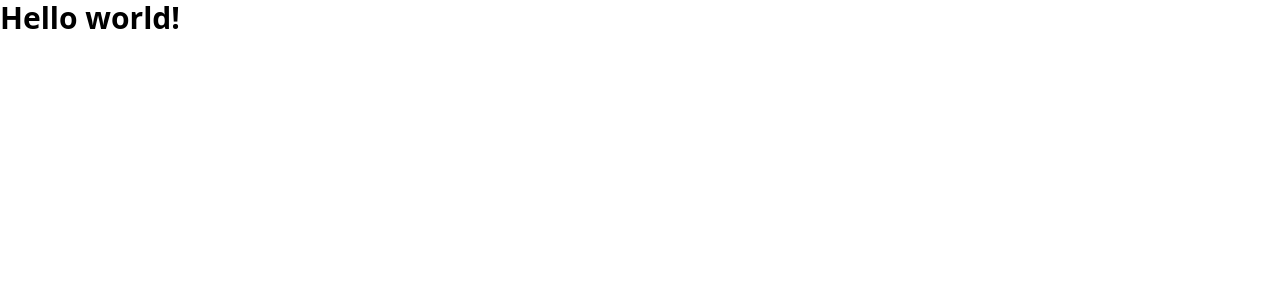
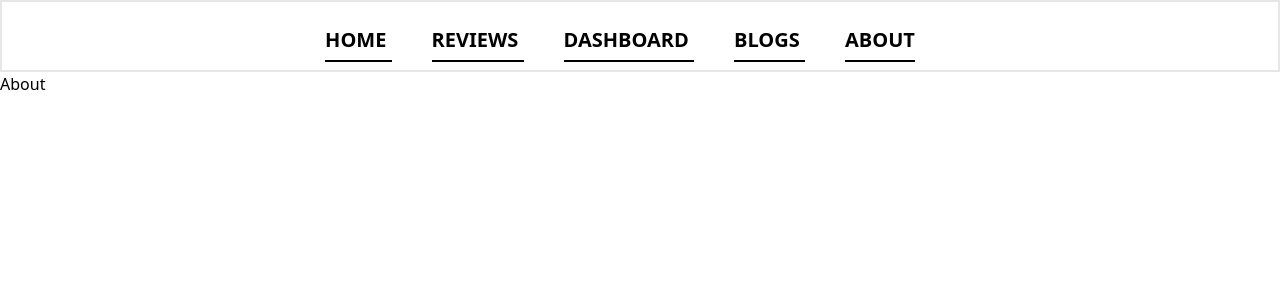
Before and after one commit to Tasnim-Pricila/WildFlower-Clothing, a React (Create React App) app: page /about in a window 1280 px wide. Shown: the top 300 px of the page. Built offline with nearby package versions, Linux system fonts and the light colour scheme.

Commit message:
Menubar and routing added

```diff
--- a/src/App.js
+++ b/src/App.js
@@ -1,11 +1,25 @@
+import { Route, Routes } from 'react-router-dom';
 import './App.css';
+import About from './components/About/About';
+import Blogs from './components/Blogs/Blogs';
+import Dashboard from './components/Dashboard/Dashboard';
+import Header from './components/Header/Header';
+import Home from './components/Home/Home';
+import Reviews from './components/Reviews/Reviews';
 
 function App() {
   return (
     <div className="App">
-      <h1 className="text-3xl font-bold">
-        Hello world!
-    </h1>
+      <Header> </Header>
+      <Routes>
+        <Route path='/' element={<Home/>}> </Route>
+        <Route path='/home' element={<Home/>}> </Route>
+        <Route path='/reviews' element={<Reviews/>}> </Route>
+        <Route path='/dashboard' element={<Dashboard/>}> </Route>
+        <Route path='/blogs' element={<Blogs/>}> </Route>
+        <Route path='/about' element={<About/>}> </Route>
+      </Routes>
+
     </div>
   );
 }
--- /dev/null
+++ b/src/components/About/About.js
@@ -0,0 +1,11 @@
+import React from 'react';
+
+const About = () => {
+    return (
+        <div>
+            <h1>About</h1>
+        </div>
+    );
+};
+
+export default About;
--- /dev/null
+++ b/src/components/Blogs/Blogs.js
@@ -0,0 +1,11 @@
+import React from 'react';
+
+const Blogs = () => {
+    return (
+        <div>
+            <h1>Blogs</h1>
+        </div>
+    );
+};
+
+export default Blogs;
--- /dev/null
+++ b/src/components/Dashboard/Dashboard.js
@@ -0,0 +1,11 @@
+import React from 'react';
+
+const Dashboard = () => {
+    return (
+        <div>
+            <h1>Dashboard</h1>
+        </div>
+    );
+};
+
+export default Dashboard;
--- /dev/null
+++ b/src/components/Header/Header.css
@@ -0,0 +1,21 @@
+.nav-link{
+    overflow: hidden;
+    position: relative;
+}
+.nav-link::before{
+    content: '';
+    position: absolute;
+    background-color: black;
+    width: 100%;
+    height: 0.1em;
+    display: inline-block;
+    vertical-align: bottom;
+    bottom: -9px;
+    left: 0;
+    right: 0;
+    line-height: 2;
+
+}
+/* .nav-link:hover::before{
+    background-color: red;
+} */
--- /dev/null
+++ b/src/components/Header/Header.js
@@ -0,0 +1,17 @@
+import React from 'react';
+import { Link } from 'react-router-dom';
+import './Header.css'
+
+const Header = () => {
+    return (
+        <div className='w-full border-2 text-xl text-center font-semibold pt-6 pb-4 uppercase'>
+            <Link to ="/" className='mr-10 nav-link'> Home </Link>
+            <Link to ="/reviews" className='mr-10 nav-link'> Reviews </Link>
+            <Link to ="/dashboard" className='mr-10 nav-link'> Dashboard </Link>
+            <Link to ="/blogs" className='mr-10 nav-link'> Blogs </Link>
+            <Link to ="/about" className='mr-10 nav-link'> About </Link>
+        </div>
+    );
+};
+
+export default Header;
--- /dev/null
+++ b/src/components/Home/Home.js
@@ -0,0 +1,11 @@
+import React from 'react';
+
+const Home = () => {
+    return (
+        <div>
+
+        </div>
+    );
+};
+
+export default Home;
--- /dev/null
+++ b/src/components/Reviews/Reviews.js
@@ -0,0 +1,11 @@
+import React from 'react';
+
+const Reviews = () => {
+    return (
+        <div>
+            <h1>Review</h1>
+        </div>
+    );
+};
+
+export default Reviews;
--- a/src/index.js
+++ b/src/index.js
@@ -3,10 +3,14 @@ import ReactDOM from 'react-dom';
 import './index.css';
 import App from './App';
 import reportWebVitals from './reportWebVitals';
+import { BrowserRouter } from 'react-router-dom';
 
 ReactDOM.render(
   <React.StrictMode>
-    <App />
+    <BrowserRouter>
+      <App />
+    </BrowserRouter>
+
   </React.StrictMode>,
   document.getElementById('root')
 );
```
